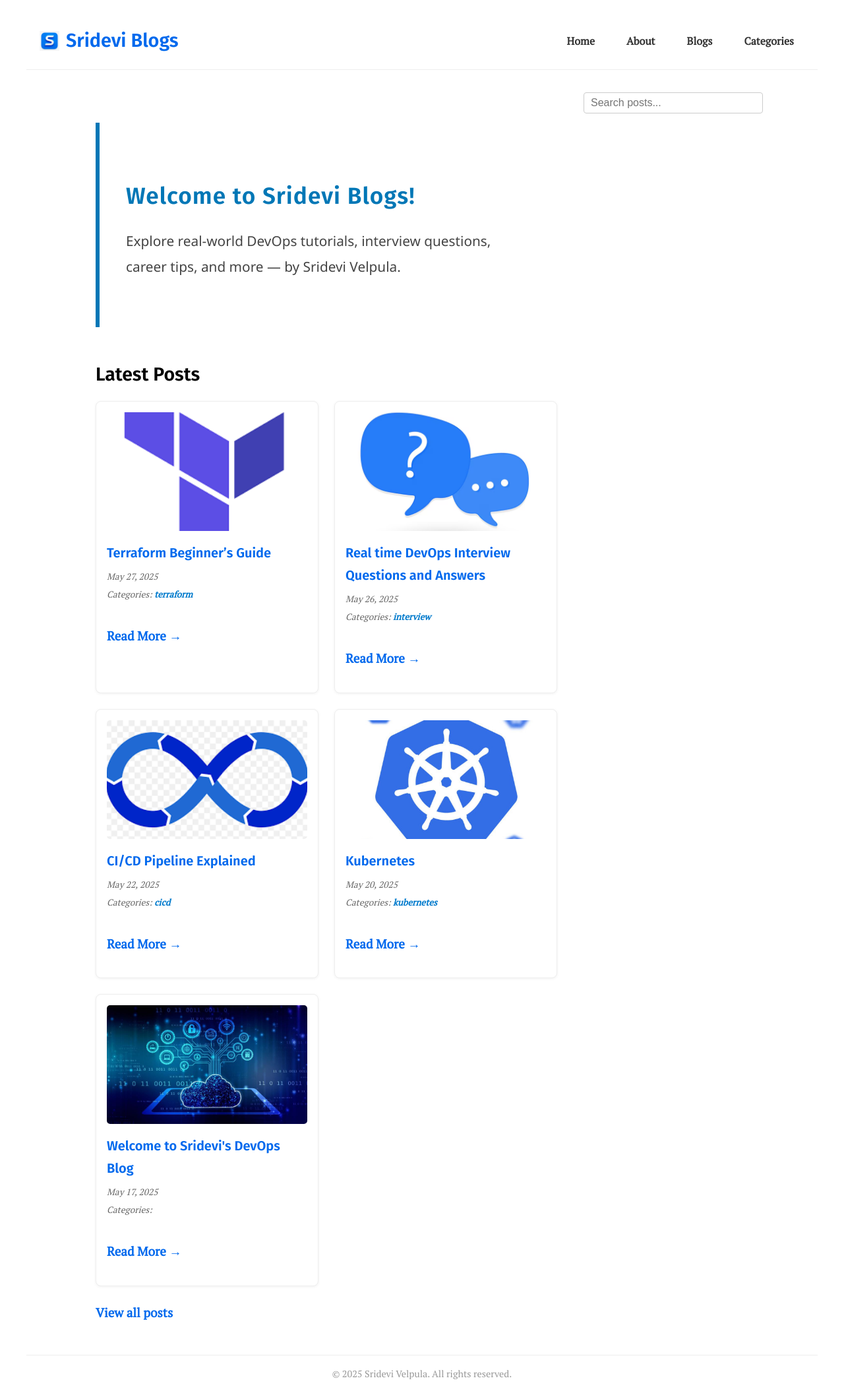
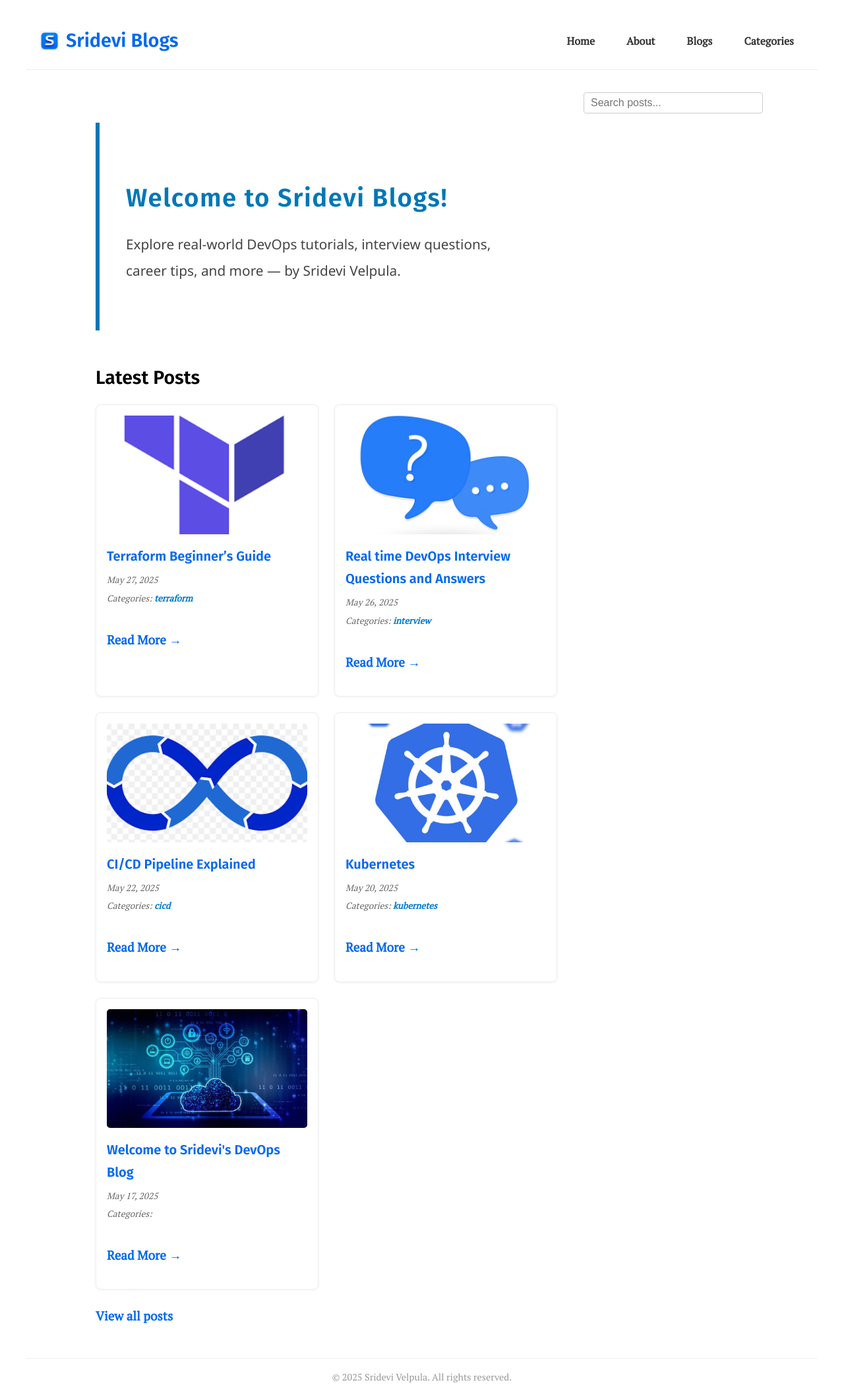
Before and after one commit to srideviblogs/srideviblogs.github.io, a Jekyll site: the page built from index.md, in a window 1280 px wide. Shown: the whole page at 66% size. Built offline with Jekyll 4.4.1, drawn with Linux system fonts in a browser that asks for light colours.

Commit message:
Update custom.css

```diff
--- a/assets/css/custom.css
+++ b/assets/css/custom.css
@@ -106,12 +106,13 @@ header.site-header {
 }
 
 /* welcome intro */
+
 .welcome-intro {
   position: relative;
   max-width: 900px;
   margin: 3rem auto;
   padding: 50px 40px;
-  border-left: 6px solid #0077b6; /* brand blue accent */
+  border-left: 6px solid #0077b6;
   color: #222222;
   font-family: 'Segoe UI', Tahoma, Geneva, Verdana, sans-serif;
   cursor: default;
@@ -124,17 +125,25 @@ header.site-header {
   transform: translateY(-3px);
 }
 
+@keyframes shimmer {
+  0% {
+    background-position: -300px 0;
+  }
+  100% {
+    background-position: 300px 0;
+  }
+}
+
 .welcome-intro h1 {
-  font-size: 2.2rem;
+  font-size: 2.4rem;
   font-weight: 700;
   margin-bottom: 18px;
-  color: #0077b6; /* exact logo blue */
-  letter-spacing: 0.03em;
-  position: relative;
-  display: inline-block;
-  padding-bottom: 0;
-  text-transform: none;
-  text-shadow: none;
+  background: linear-gradient(90deg, #0077b6 25%, #00aaff 50%, #0077b6 75%);
+  background-size: 600% 100%;
+  -webkit-background-clip: text;
+  -webkit-text-fill-color: transparent;
+  animation: shimmer 3s infinite linear;
+  letter-spacing: 0.04em;
   cursor: default;
 }
 
@@ -146,7 +155,9 @@ header.site-header {
   color: #444444;
 }
 
+
 /* Post list styling */
+
 .post-list article {
   border-bottom: 1px solid #eee;
   padding-bottom: 1rem;
```
